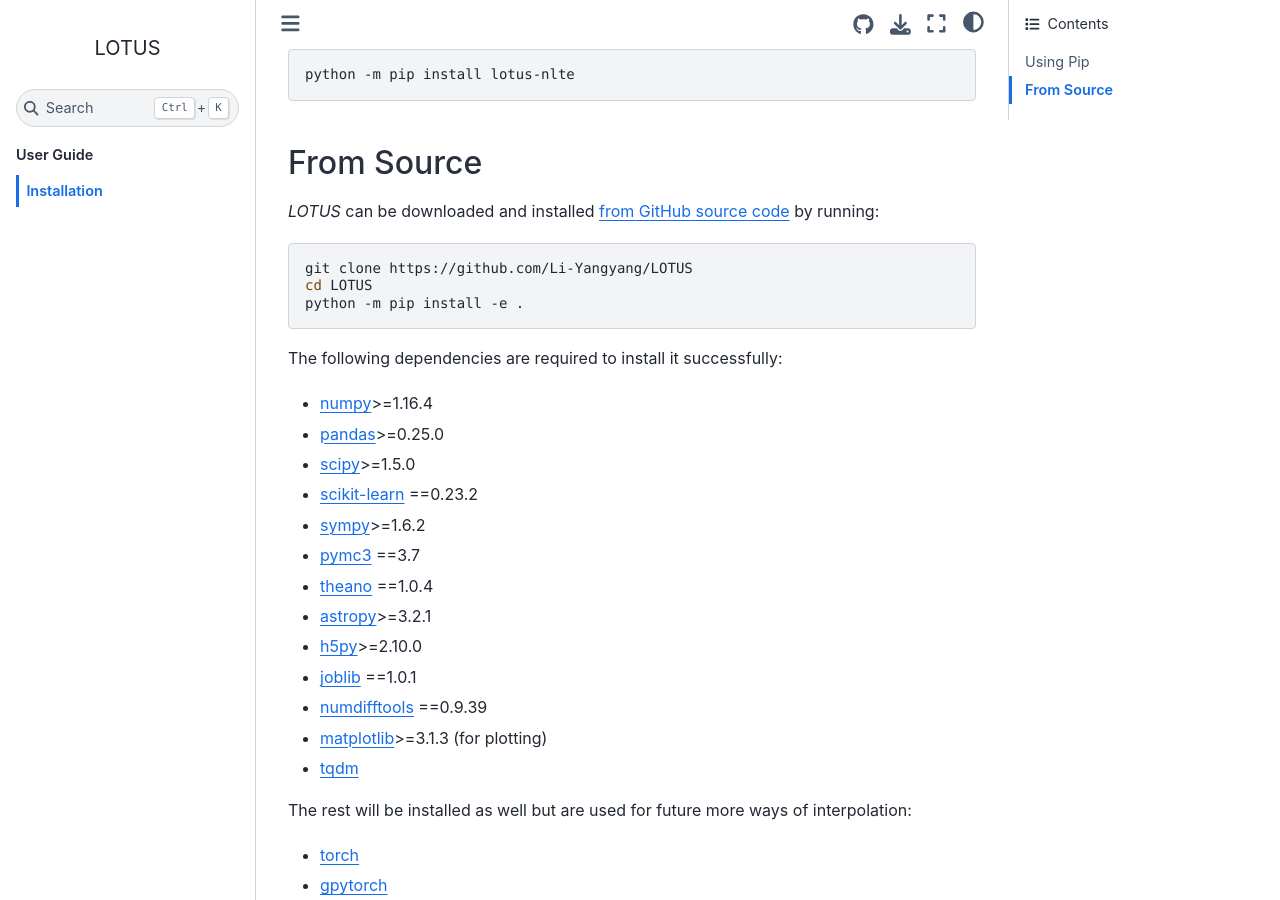
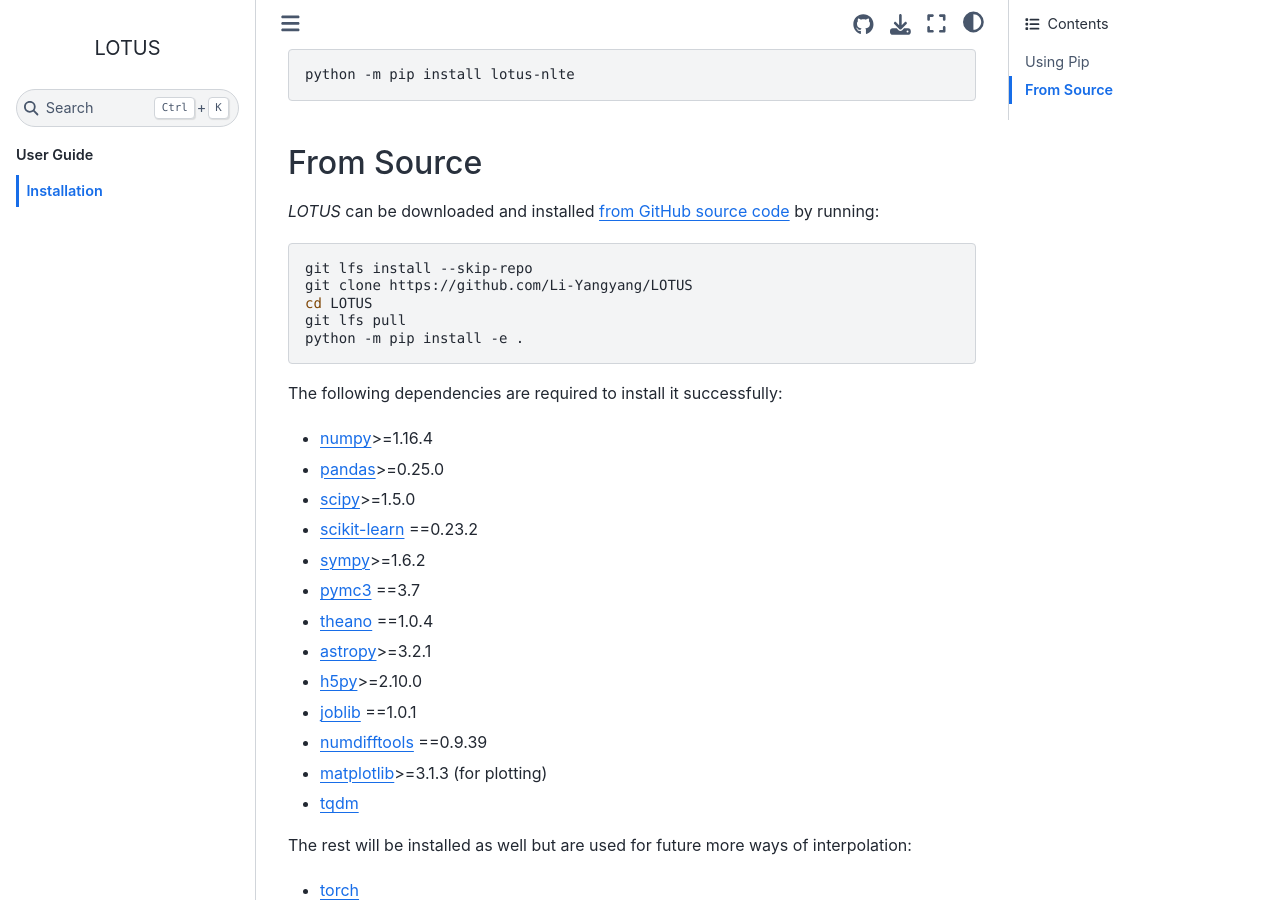
Before and after one commit to Li-Yangyang/LOTUS, a Sphinx documentation site: the page built from doc/user/install.rst, in a window 1280 px wide and 900 px high, scrolled down 581 px. Built offline with Sphinx 7.4.7 and the Sphinx Book theme 1.1.4, drawn with Linux system fonts in a browser that asks for light colours.

Commit message:
correct installation from source

```diff
--- a/doc/user/install.rst
+++ b/doc/user/install.rst
@@ -39,8 +39,10 @@
 
 .. code-block:: bash
 
+      git lfs install --skip-repo
       git clone https://github.com/Li-Yangyang/LOTUS
       cd LOTUS
+      git lfs pull
       python -m pip install -e .
 
 The following dependencies are required to install it successfully:
```
